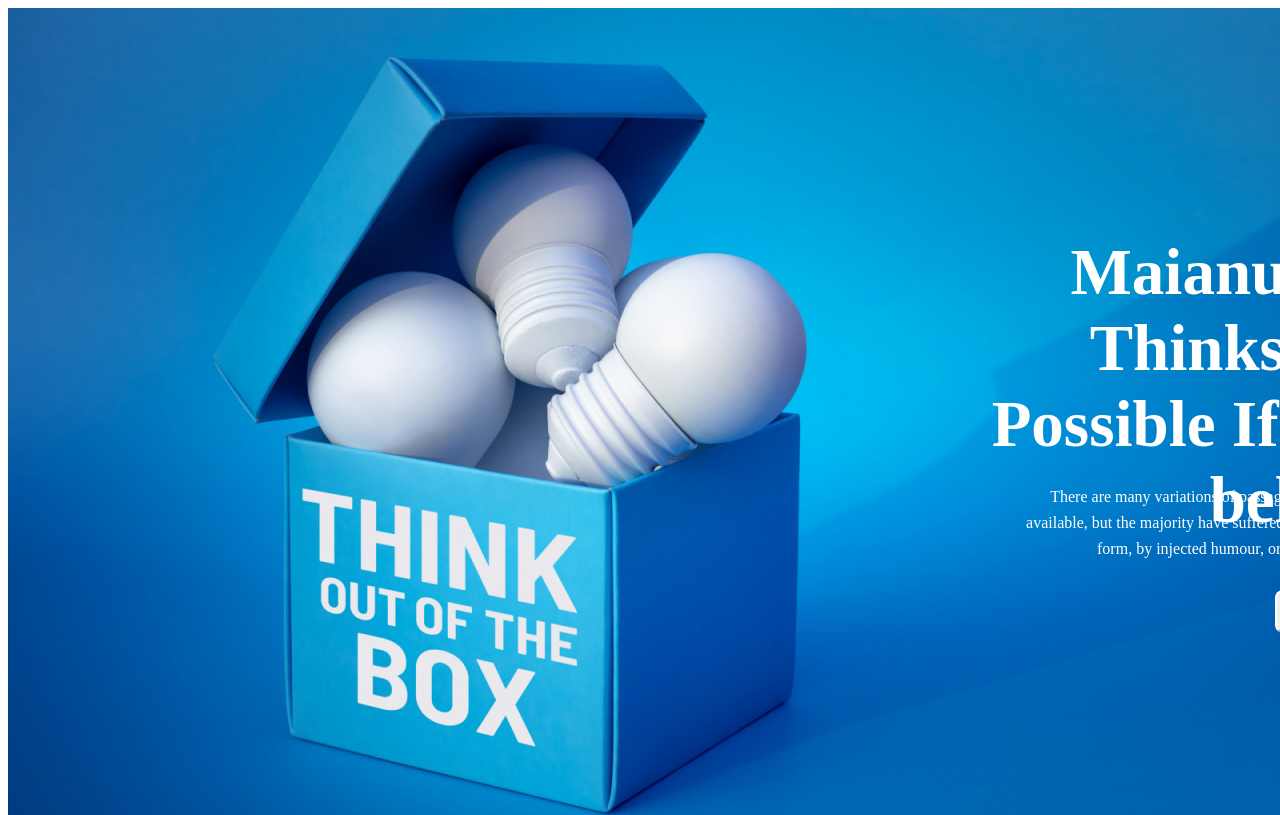
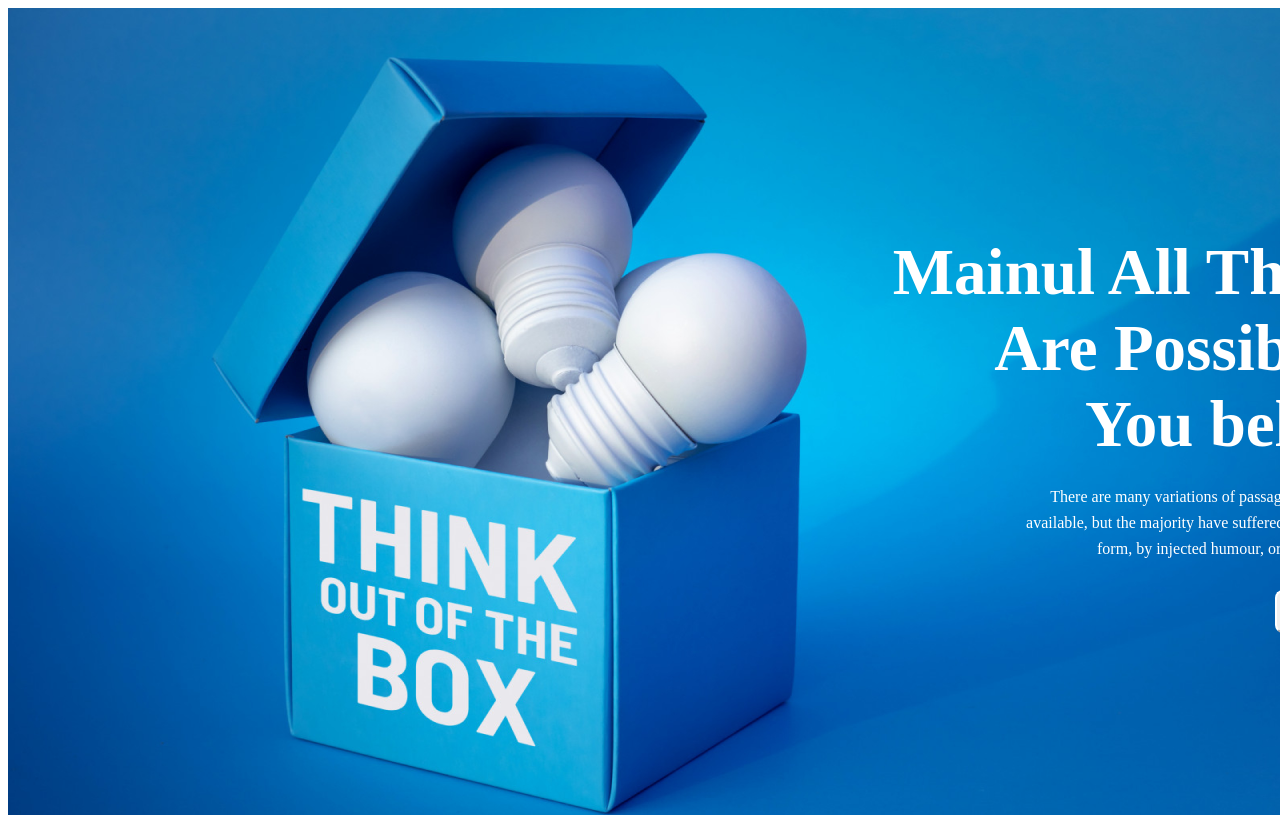
Before and after one commit to Mainul07/Assignment, a plain HTML site: page index.html in a window 1280 px wide. Shown: the top 815 px of the page. Drawn offline with Linux system fonts and the light colour scheme.

Commit message:
new added

```diff
--- a/index.html
+++ b/index.html
@@ -10,7 +10,7 @@
 <body>
     <div class="banner">
 		<div class="banner-text">
-			<h2> Maianul All Thinks Are
+			<h2> Mainul All Thinks Are
 Possible If You
 believe</h2>
 			<p>There are many variations of passages of Lorem Ipsum
```
